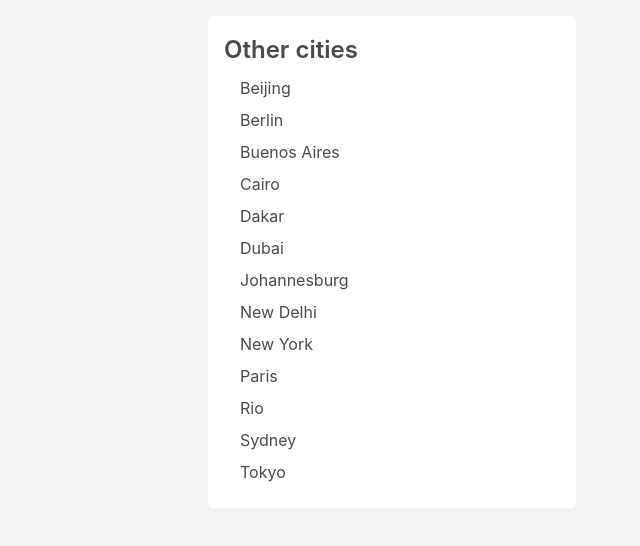
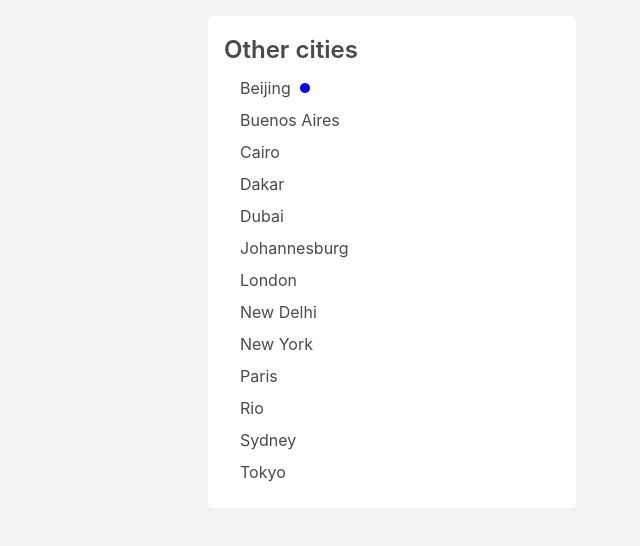
Before and after one commit to romariogomes/ai-sight, a React (Create React App) app: page / in a window 1280 px wide. Both pictures are taken after a click on the element "Beijing". Shown: the top 546 px of the page, without its empty margins (640-1280 px from the left). Built offline with nearby package versions, Linux system fonts and the light colour scheme; no server answers.

Commit message:
fix: visual settings

```diff
--- a/package.json
+++ b/package.json
@@ -5,6 +5,7 @@
   "dependencies": {
     "@emotion/react": "^11.10.5",
     "@emotion/styled": "^11.10.5",
+    "@mui/icons-material": "^5.11.0",
     "@mui/material": "^5.11.0",
     "@testing-library/jest-dom": "^5.11.4",
     "@testing-library/react": "^11.1.0",
--- a/src/pages/Home/components/CitiesList/CitiesList.tsx
+++ b/src/pages/Home/components/CitiesList/CitiesList.tsx
@@ -1,19 +1,23 @@
 import { Card } from "components";
 import { Position } from "pages/Home/types";
+import { useState } from "react";
+import CircleIcon from "@mui/icons-material/Circle";
 
 interface ICitiesListProps {
   handleCityClick: (coords: Position) => void;
 }
 
 export const CitiesList = ({ handleCityClick }: ICitiesListProps) => {
+  const [selectedCity, setSelectedCity] = useState<string | undefined>();
+
   const cities = [
     { name: "Beijing", lat: 39.906217, lng: 116.3912757 },
-    { name: "Berlin", lat: 52.5170365, lng: 13.3888599 },
     { name: "Buenos Aires", lat: -34.6075682, lng: -58.4370894 },
     { name: "Cairo", lat: 30.0443879, lng: 31.2357257 },
     { name: "Dakar", lat: 14.693425, lng: -17.447938 },
     { name: "Dubai", lat: 25.2653471, lng: 55.2924914 },
     { name: "Johannesburg", lat: -26.205, lng: 28.049722 },
+    { name: "London", lat: 51.5085, lng: -0.1258 },
     { name: "New Delhi", lat: 28.6138954, lng: 77.2090057 },
     { name: "New York", lat: 40.7127281, lng: -74.0060152 },
     { name: "Paris", lat: 48.8588897, lng: 2.3200410217200766 },
@@ -28,10 +32,19 @@ export const CitiesList = ({ handleCityClick }: ICitiesListProps) => {
       <div className="mx-4">
         {cities.map(({ name, lat, lng }) => (
           <div
-            className="is-clickable my-2"
-            onClick={() => handleCityClick({ lat, lng })}
+            className="is-flex is-align-items-center is-clickable my-2"
+            onClick={() => {
+              handleCityClick({ lat, lng });
+              setSelectedCity(name);
+            }}
           >
             {name}
+            {selectedCity === name && (
+              <CircleIcon
+                className="ml-2"
+                style={{ fontSize: 12, color: "blue" }}
+              />
+            )}
           </div>
         ))}
       </div>
```
Also changed, not shown: 1 other file (tests, documents, lock files or other folders).
